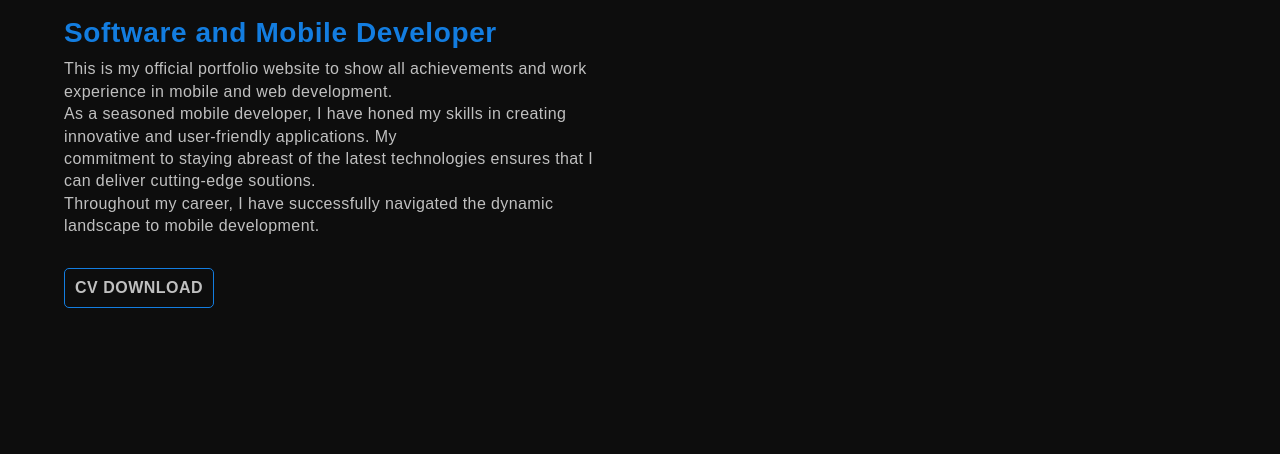
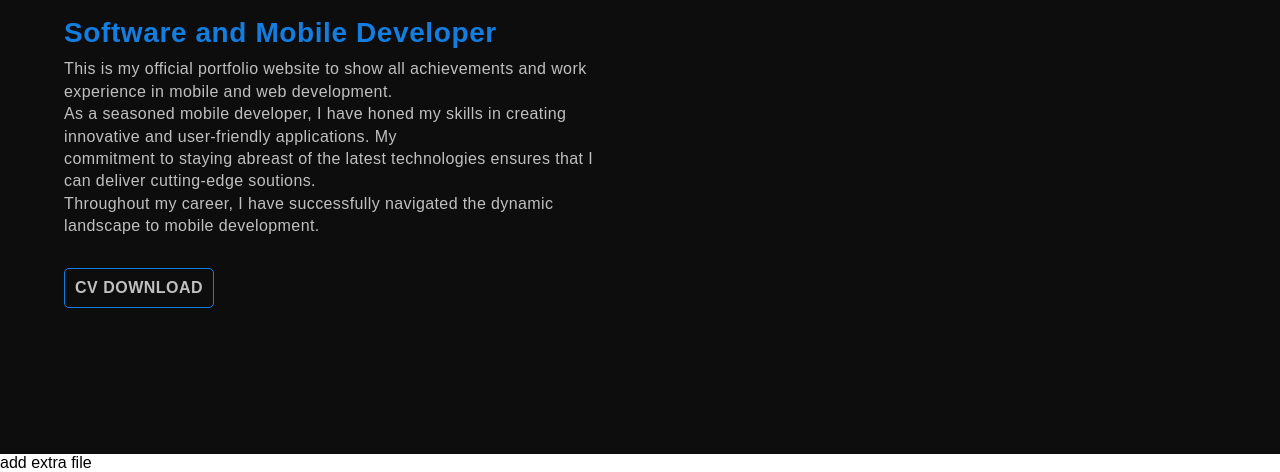
Before and after one commit to Michael-oss138/personal, a plain HTML site: page index.html in a window 1280 px wide. Shown: the part 346-818 px from the top of the page. Drawn offline with Linux system fonts and the light colour scheme.

Commit message:
Update index.html

```diff
--- a/index.html
+++ b/index.html
@@ -44,3 +44,5 @@
     </div>
 </body>
 </html>
+
+add extra file
```
